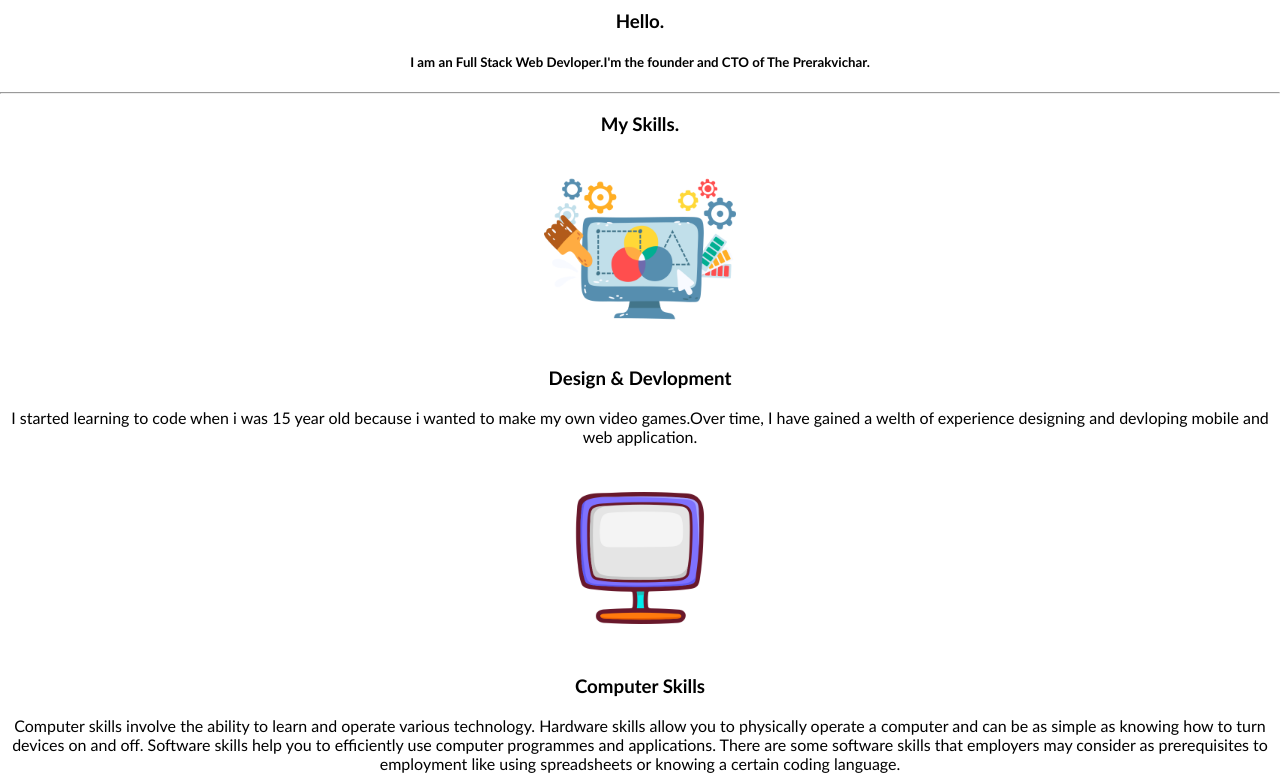
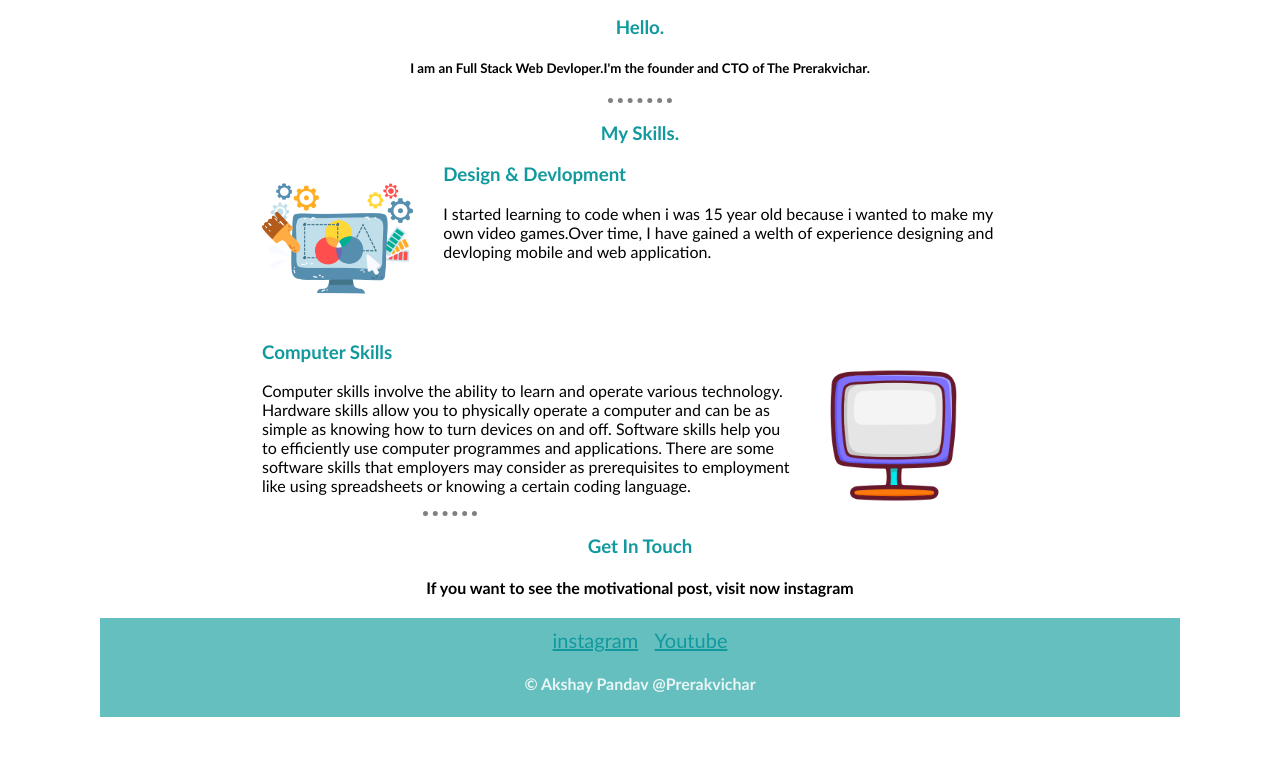
Before and after one commit to PANDAVAKSHAY/cv, a plain HTML site: page index.html in a window 1280 px wide. Shown: the part 396-1172 px from the top of the page. After the commit the page ends 1113 px from the top, so only its background shows below. Drawn offline with Linux system fonts and the light colour scheme.

Commit message:
Update styles.css

```diff
--- a/css/styles.css
+++ b/css/styles.css
@@ -1,13 +1,15 @@
 body{
-
+    text-align: center;
     background-color:white;
    margin: 0px;
-   text-align: center;
+
    font-family:'Trebuchet MS', 'Lucida Sans Unicode', 'Lucida Grande', 'Lucida Sans', Arial, sans-serif
 }
 
 h1 { position:relative;
-
+   font-size: 2.63rem;
+   line-height:2rem;
+   color: #66BFBF;
 }
 .profile{
     background-color: white;
@@ -23,16 +25,65 @@ h1 { position:relative;
 }
 h2{
     text-align: center;
+    font-size: 2.5 rem;
+    color: #66BFBF;
+    font-weight: normal;
 }
 .skills{
-    text-align: center;
+    margin: auto 100px auto 100px;
 }
 .web-img{
-    width: 15%;
+    width: 20%;
+    position: relative;
+    float: left;
+    margin-right: 30px;
 }
 .computer{
-    width: 15%;
+    width: 25%;
+    float: right;
+    margin-right: 30px;
 }
 .insta{
-    width: 5%;
+    width: 3%;
+    position: static;
 }
+h3{
+    color: #11999E;
+}
+a{
+    color: #11999E;
+    width: 20px auto 10px auto;
+    font-size: 20px;
+}
+.web{
+    width: 70%;
+    margin: auto auto 80px auto;
+}
+.com{
+    width: 70%;
+    margin: auto;
+}
+.c-skil{
+    text-align: left;
+}
+.dd{
+    text-align: left;
+}
+p{
+    text-align: left;
+}
+hr{
+    border-style: none;
+        border-top-style: dotted;
+        border-color: gray;
+        border-width: 5px;
+        width: 5%;
+}
+.social{
+    background-color: #66BFBF;
+    padding-top: 10px;
+    padding-bottom: 3px;
+}
+.copy{
+    color: #EAF6F6;
+}
```
